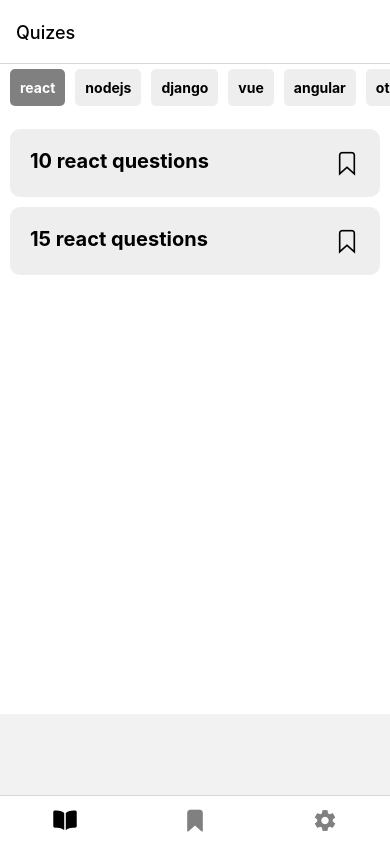
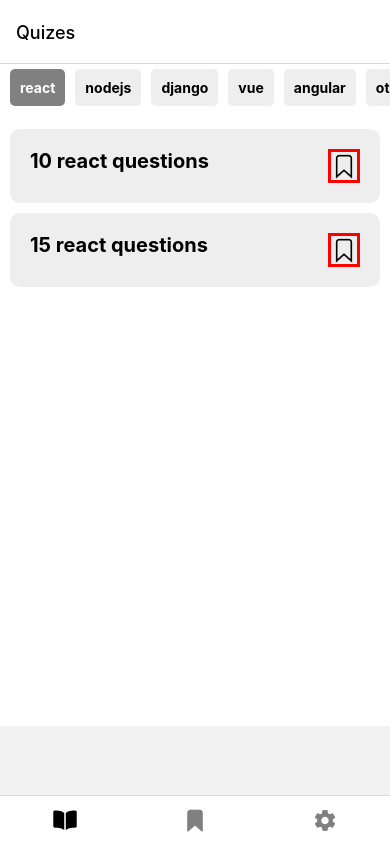
Before and after one commit to Angeltheesoto/neet_quiz, a React Native app: screen / in a window 390 px wide. Built offline with nearby package versions, Linux system fonts and the light colour scheme.

Commit message:
Working bookmarks, needs fixing for saved UI

```diff
--- a/src/components/ListItem.js
+++ b/src/components/ListItem.js
@@ -80,14 +80,14 @@
   };
 
   // !Deletes localStorage
-  // const clearLocalStorageItem = async (itemName) => {
-  //   try {
-  //     await AsyncStorage.removeItem(itemName);
-  //     console.log(`Removed item ${itemName}`);
-  //   } catch (err) {
-  //     console.log(err);
-  //   }
-  // };
+  const clearLocalStorageItem = async (itemName) => {
+    try {
+      await AsyncStorage.removeItem(itemName);
+      console.log(`Removed item ${itemName}`);
+    } catch (err) {
+      console.log(err);
+    }
+  };
   // clearLocalStorageItem("bookmarkedItems");
 
   useEffect(() => {
@@ -98,7 +98,7 @@
   return (
     <View style={styles.container}>
       <Text style={styles.title}>{title}</Text>
-      <TouchableOpacity onPress={handleSave}>
+      <TouchableOpacity onPress={handleSave} style={styles.test}>
         {savedQuiz && savedQuiz[genre] && savedQuiz[genre].includes(title) ? (
           <Ionicons name="md-bookmark" size={26} color="black" />
         ) : (
@@ -123,6 +123,10 @@
     fontSize: 20,
     fontWeight: "bold",
   },
+  test: {
+    borderWidth: 3,
+    borderColor: "red",
+  },
 });
 
 export default ListItem;
--- a/src/screens/Quizes.js
+++ b/src/screens/Quizes.js
@@ -175,7 +175,7 @@
   // !Fetch local storage data
   useEffect(() => {
     fetchLocalStorageData();
-  }, []);
+  }, [savedQuiz]);
 
   return (
     <SafeAreaView styles={styles.container}>
```
